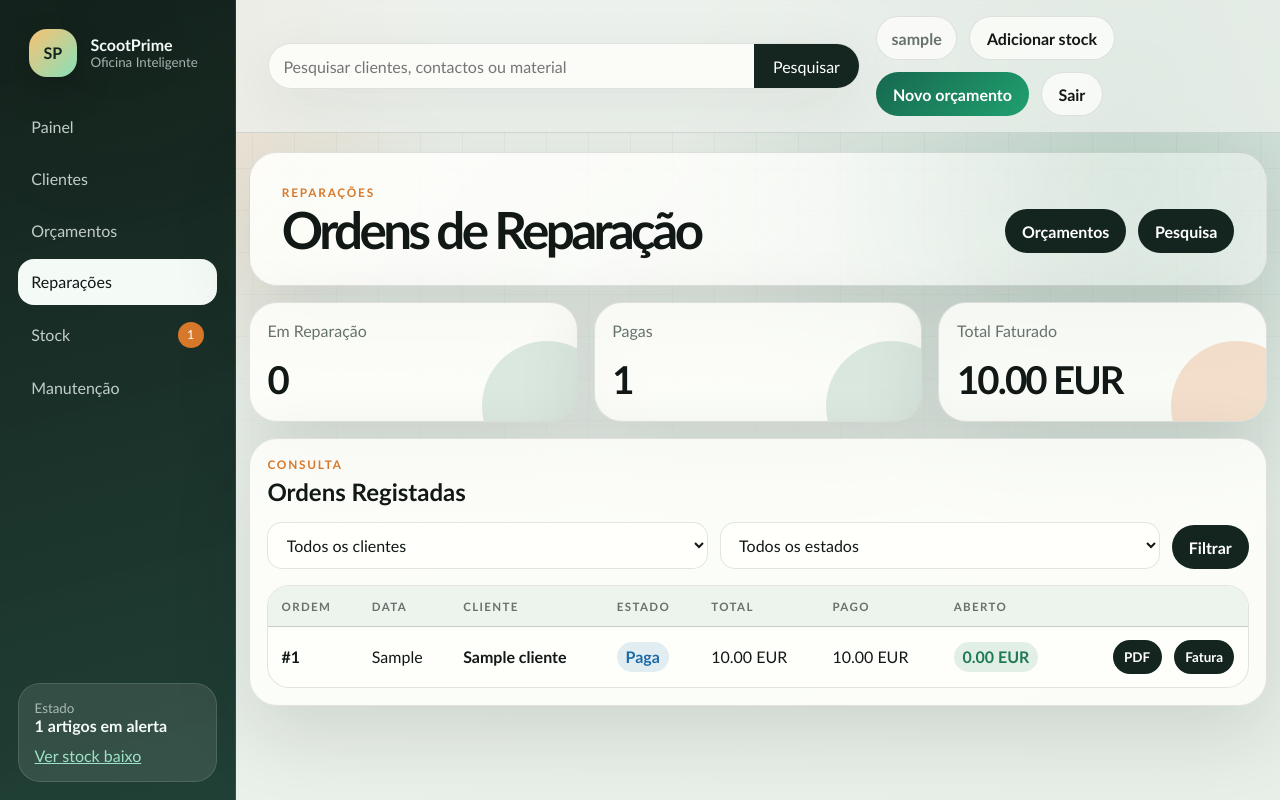
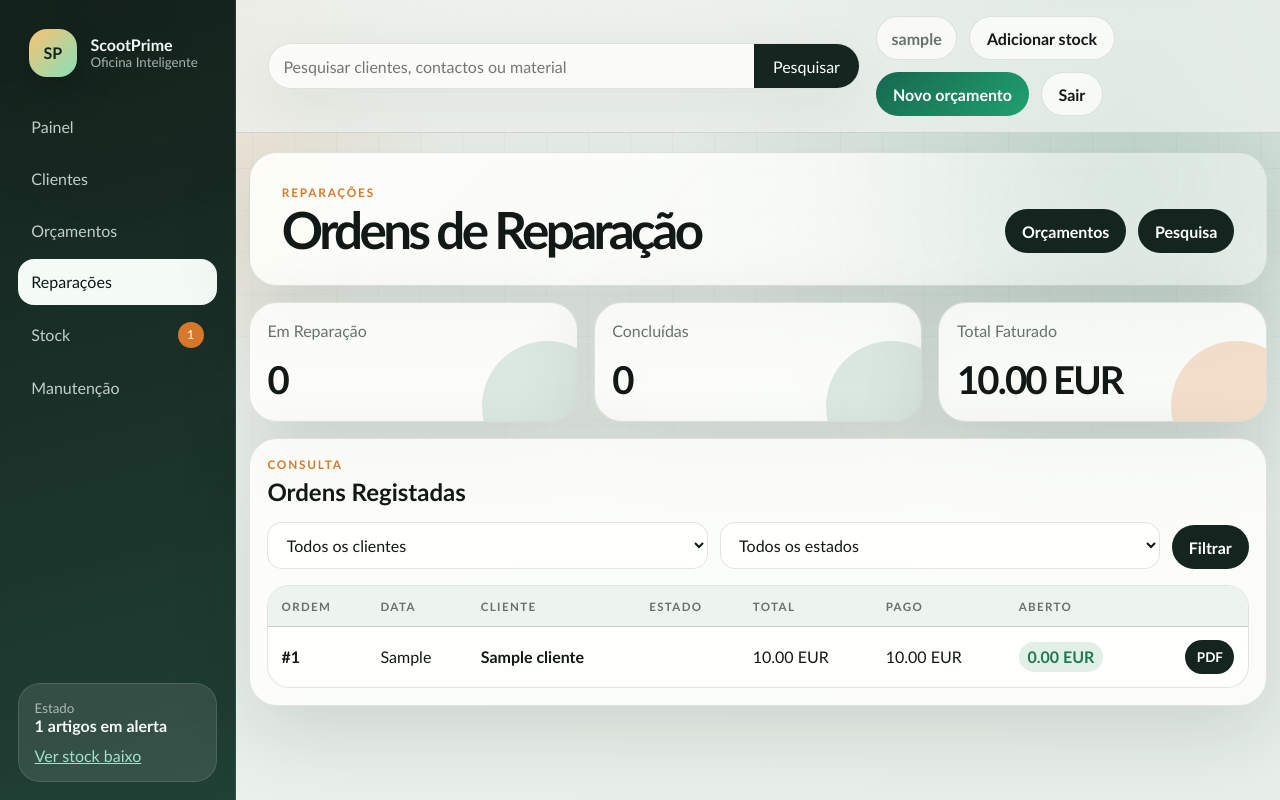
Before and after one commit to manuelpereirapvz-spec/ScootPrime, a Flask app: page /reparacoes in a window 1280 px wide. Run offline with Flask 3, Linux system fonts and the light colour scheme; the visitor is signed in with stand-in values (Sample User, id 1); tables that the repository leaves empty hold one stand-in row (values such as "Sample post").

Commit message:
Estado paga alterado para concluido

```diff
--- a/scootprime_web/pdfs.py
+++ b/scootprime_web/pdfs.py
@@ -609,8 +609,8 @@ def build_repair_order_pdf(cliente, order, materiais=None, brand_logo_path=None,
 # Invoice (Fatura) PDF
 # ---------------------------------------------------------------------------
 INVOICE_STATE_LABELS = {
-    "em_reparacao": "Em Reparacao",
-    "paga": "Paga",
+    "em_reparacao": "Em Reparação",
+    "concluido": "Concluído",
 }
 
 
@@ -689,7 +689,7 @@ def _draw_paid_watermark(c, width, height):
     c.setFont("Helvetica-Bold", 72)
     c.translate(width / 2, height / 2)
     c.rotate(35)
-    c.drawCentredString(0, 0, "PAGA")
+    c.drawCentredString(0, 0, "CONCLUÍDO")
     c.restoreState()
 
 
@@ -703,7 +703,7 @@ def build_invoice_pdf(cliente, order, materiais=None, brand_logo_path=None, stor
     c.setSubject("Fatura de reparacao")
 
     # Watermark if paid
-    if order["estado"] == "paga":
+    if order["estado"] == "concluido":
         _draw_paid_watermark(c, width, height)
 
     _draw_header(c, width, height, brand_logo_path, store_profile, "FATURA")
--- a/scootprime_web/storage.py
+++ b/scootprime_web/storage.py
@@ -898,10 +898,10 @@ def restore_backup(source: Path) -> None:
 # Ordens de Reparação
 # ---------------------------------------------------------------------------
 
-REPAIR_STATES = ("em_reparacao", "paga")
+REPAIR_STATES = ("em_reparacao", "concluido")
 REPAIR_STATE_LABELS = {
     "em_reparacao": "Em Reparação",
-    "paga": "Paga",
+    "concluido": "Concluído",
 }
 
 
@@ -1076,8 +1076,8 @@ def update_repair_order_status(order_id: int, estado: str, valor_final: float |
     vf = float(valor_final) if valor_final is not None else float(order["valor_final"] or order["total"])
     existing_paid = float(order["valor_pago"] or 0)
 
-    if estado == "paga":
-        # Ao pagar, assume-se que o cliente paga o valor em aberto
+    if estado == "concluido":
+        # Ao concluir, assume-se que o cliente paga o valor em aberto
         vp = vf
     elif valor_pago is not None:
         # O valor recebido no formulário é SOMADO ao que já foi pago
--- a/scootprime_web/templates/dashboard.html
+++ b/scootprime_web/templates/dashboard.html
@@ -145,8 +145,8 @@
                         <small>{{ item.data }}
                             {% if item.estado == 'em_reparacao' %}
                                 - <span class="status warning">Em Reparação</span>
-                            {% elif item.estado == 'paga' %}
-                                - <span class="status paid">Paga</span>
+                            {% elif item.estado == 'concluido' %}
+                                - <span class="status paid">Concluído</span>
                             {% endif %}
                         </small>
                     </span>
--- a/scootprime_web/templates/reparacoes.html
+++ b/scootprime_web/templates/reparacoes.html
@@ -18,8 +18,8 @@
         <strong>{{ summary.por_estado.get('em_reparacao', 0) }}</strong>
     </article>
     <article class="metric-card">
-        <span>Pagas</span>
-        <strong>{{ summary.por_estado.get('paga', 0) }}</strong>
+        <span>Concluídas</span>
+        <strong>{{ summary.por_estado.get('concluido', 0) }}</strong>
     </article>
     <article class="metric-card alert-card">
         <span>Total Faturado</span>
@@ -81,8 +81,8 @@
                             <td data-label="Estado">
                                 {% if item.estado == 'em_reparacao' %}
                                     <span class="status warning">Em Reparação</span>
-                                {% elif item.estado == 'paga' %}
-                                    <span class="status paid">Paga</span>
+                                {% elif item.estado == 'concluido' %}
+                                    <span class="status paid">Concluído</span>
                                 {% endif %}
                             </td>
                             <td data-label="Total">{{ "%.2f"|format(item.valor_final or item.total) }} EUR</td>
@@ -92,13 +92,13 @@
                                 <a class="button small" href="{{ url_for('web.reparacao_pdf', order_id=item.id) }}" title="Ordem de reparação PDF">PDF</a>
                                 {% if item.estado == 'em_reparacao' %}
                                     <form method="post" action="{{ url_for('web.atualizar_estado_reparacao', order_id=item.id) }}" style="display:inline;">
-                                        <input type="hidden" name="estado" value="paga">
+                                        <input type="hidden" name="estado" value="concluido">
                                         <button class="button small primary" type="submit" title="Registar pagamento e concluir">Pagar</button>
                                     </form>
                                     <form method="post" action="{{ url_for('web.retroceder_orcamento', order_id=item.id) }}" style="display:inline;" onsubmit="return confirm('Devolver esta ordem ao orçamento?');">
                                         <button class="button small danger" type="submit" title="Devolver ao orçamento">Retroceder</button>
                                     </form>
-                                {% elif item.estado == 'paga' %}
+                                {% elif item.estado == 'concluido' %}
                                     <a class="button small" href="{{ url_for('web.fatura_pdf', order_id=item.id) }}" title="Gerar fatura PDF">Fatura</a>
                                 {% endif %}
                             </td>
```
Also changed, not shown: scootprime_web/templates/reparacao_detalhe.html (+5 -5 lines).
